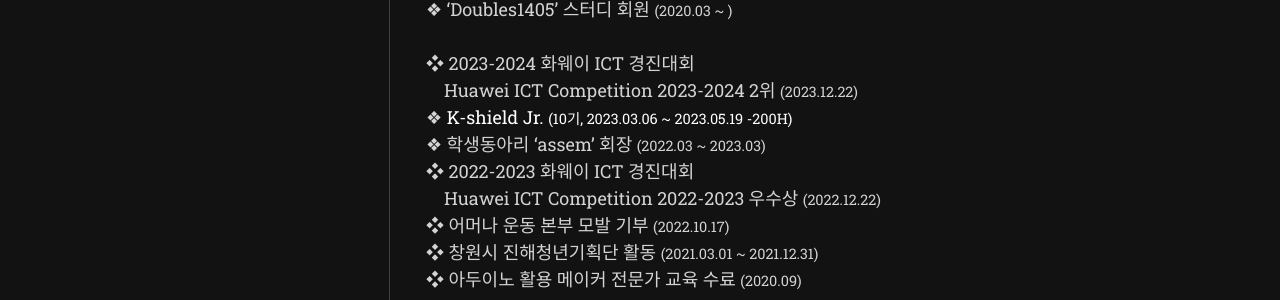
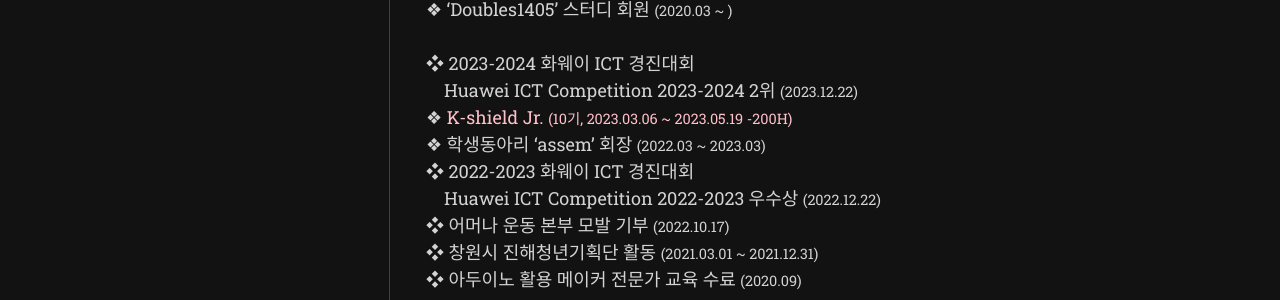
Before and after one commit to accio3014/accio3014.github.io, a Jekyll site: the page built from about.md, in a window 1280 px wide. Shown: the part 920-1220 px from the top of the page. Built offline with Jekyll 4.4.1, drawn with Linux system fonts in a browser that asks for light colours; nearby versions of some CDN libraries; some web fonts are replaced.

Commit message:
Update about

```diff
--- a/about.md
+++ b/about.md
@@ -6,10 +6,10 @@
 
 <style>
     a.activity:link {
-        color : white;
+        color : pink;
     }
     a.activity:visited {
-        color : pink;
+        color : white;
     }
     a.activity:hover {
         color : red;
--- a/index.html
+++ b/index.html
@@ -42,10 +42,10 @@
 
     <style>
         a.activity:link {
-            color : white;
+            color : pink;
         }
         a.activity:visited {
-            color : pink;
+            color : white;
         }
         a.activity:hover {
             color : red;
```
